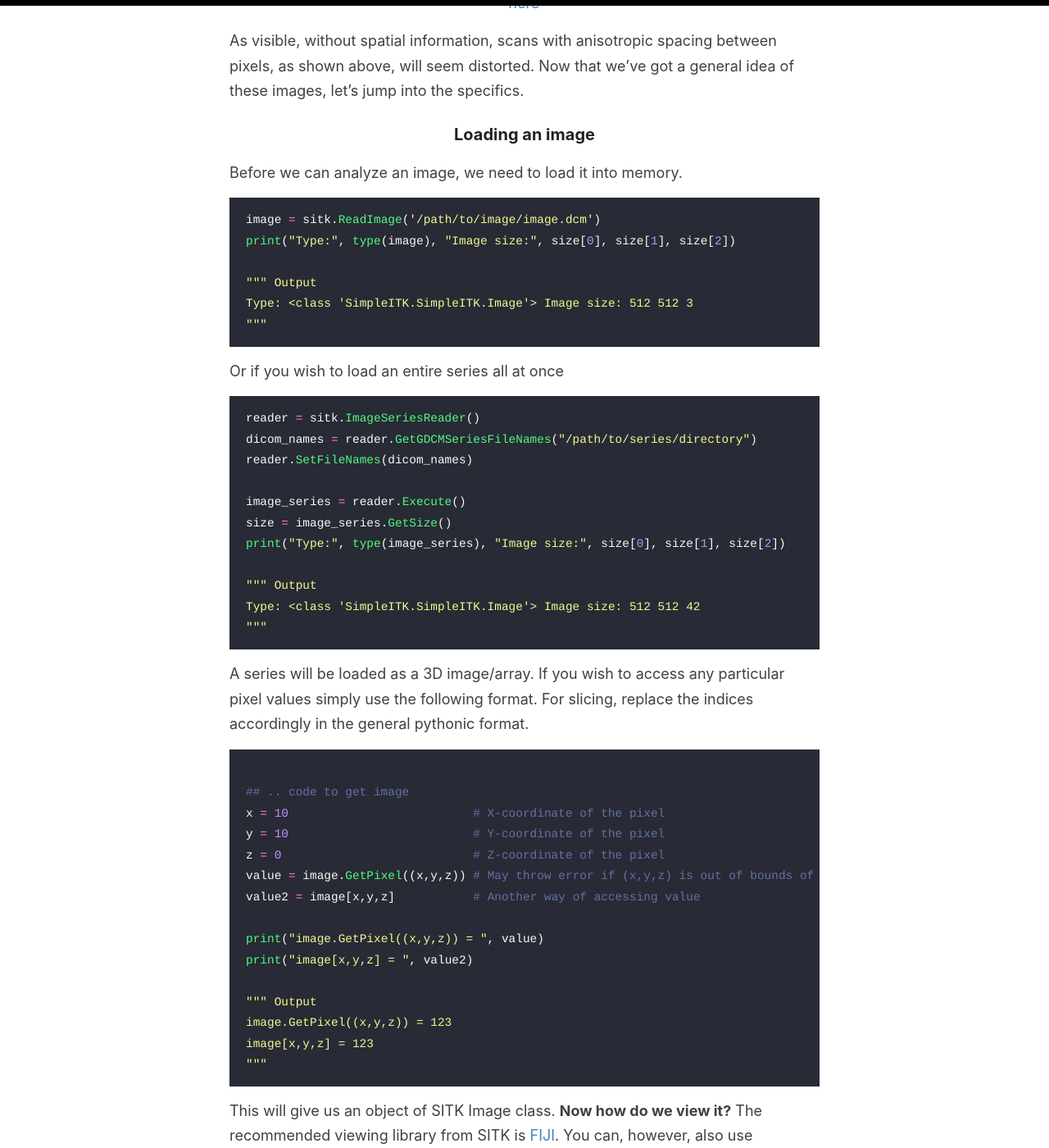
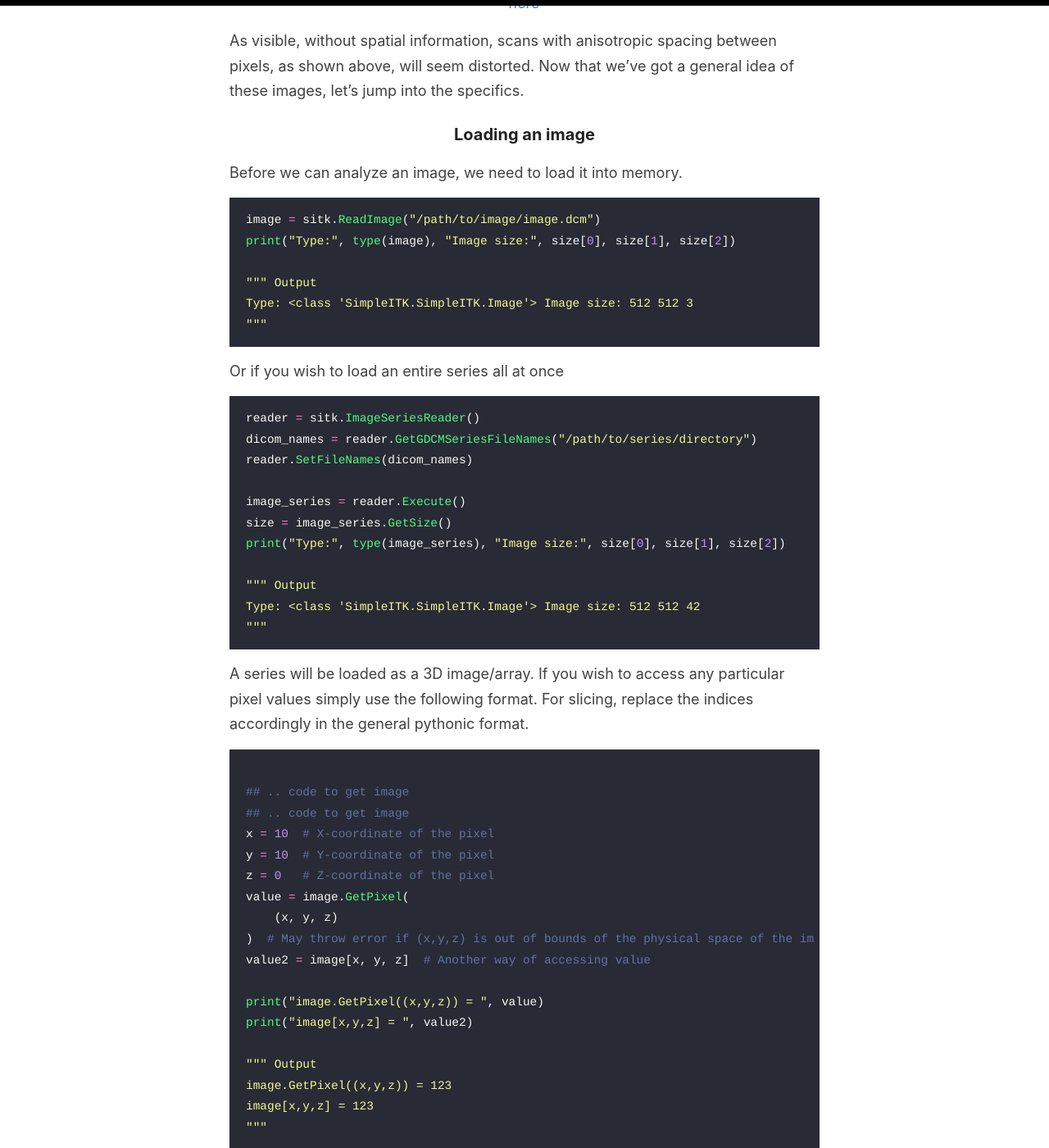
Before and after one commit to CodeSeeker99/codeseeker99.github.io, a Jekyll site: the page built from _posts/2021-02-16-Basics-of-SimpleITK.md, in a window 1280 px wide and 1400 px high, scrolled down 1666 px. Shown: the whole window at 82% size. Built offline with Jekyll 4.4.1, drawn with Linux system fonts in a browser that asks for light colours; our own code applies the rules of GitHub Pages for plain Markdown files.

Commit message:
Update 2021-02-16-Basics-of-SimpleITK.md

````diff
--- a/_posts/2021-02-16-Basics-of-SimpleITK.md
+++ b/_posts/2021-02-16-Basics-of-SimpleITK.md
@@ -34,7 +34,7 @@ As visible, without spatial information, scans with anisotropic spacing between
 Before we can analyze an image, we need to load it into memory.
 
 ```python
-image = sitk.ReadImage('/path/to/image/image.dcm')
+image = sitk.ReadImage("/path/to/image/image.dcm")
 print("Type:", type(image), "Image size:", size[0], size[1], size[2])
 
 """ Output
@@ -63,11 +63,14 @@ A series will be loaded as a 3D image/array. If you wish to access any particula
 ```python
 
 ## .. code to get image
-x = 10                          # X-coordinate of the pixel
-y = 10                          # Y-coordinate of the pixel
-z = 0                           # Z-coordinate of the pixel
-value = image.GetPixel((x,y,z)) # May throw error if (x,y,z) is out of bounds of the physical space of the image.
-value2 = image[x,y,z]           # Another way of accessing value
+## .. code to get image
+x = 10  # X-coordinate of the pixel
+y = 10  # Y-coordinate of the pixel
+z = 0   # Z-coordinate of the pixel
+value = image.GetPixel(
+    (x, y, z)
+)  # May throw error if (x,y,z) is out of bounds of the physical space of the image.
+value2 = image[x, y, z]  # Another way of accessing value
 
 print("image.GetPixel((x,y,z)) = ", value)
 print("image[x,y,z] = ", value2)
````
